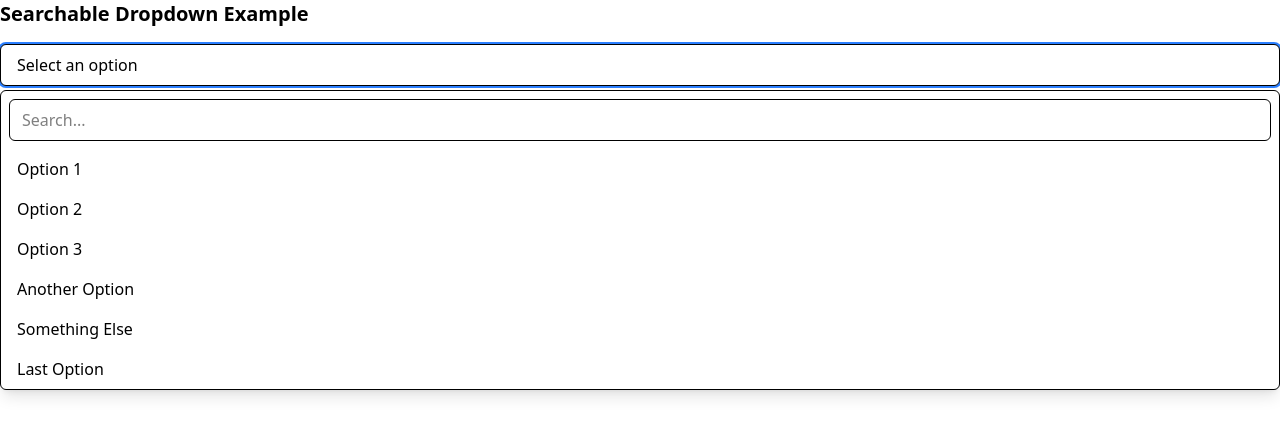
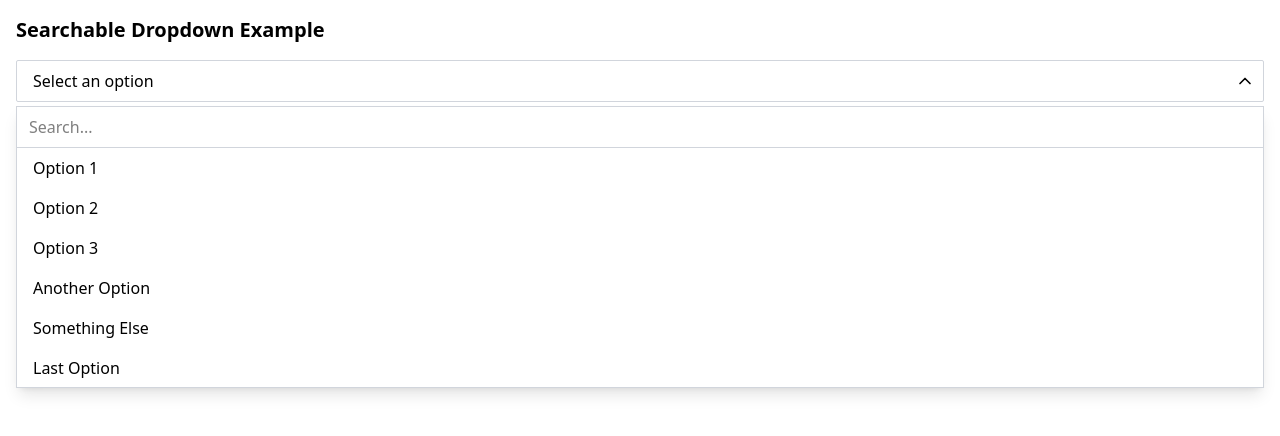
Before and after one commit to nayakayp/dropdown-makyo, a React (Vite) app: page / in a window 1280 px wide. Both pictures are taken after a click on the button "Select an option". Shown: the top 436 px of the page. Built offline with nearby package versions, Linux system fonts and the light colour scheme.

Commit message:
feat: first feature

```diff
--- a/src/App.tsx
+++ b/src/App.tsx
@@ -11,7 +11,7 @@ function App() {
   ];
 
   return (
-    <div className="">
+    <div className="p-4">
       <h1 className="text-xl font-bold mb-4">Searchable Dropdown Example</h1>
       <Dropdown
         options={options}
--- a/src/components/Dropdown.tsx
+++ b/src/components/Dropdown.tsx
@@ -1,4 +1,4 @@
-import { useState } from "react";
+import { useState, useRef, useEffect, useMemo } from "react";
 
 interface Option {
   value: string;
@@ -19,9 +19,38 @@ export const Dropdown = ({
   const [isOpen, setIsOpen] = useState(false);
   const [searchTerm, setSearchTerm] = useState("");
   const [selectedOption, setSelectedOption] = useState<Option | null>(null);
+  const searchInputRef = useRef<HTMLInputElement | null>(null);
+  const dropdownRef = useRef<HTMLDivElement | null>(null);
 
-  const filteredOptions = options.filter((option) =>
+  const highlightText = (text: string, highlight: string) => {
+    if (!highlight.trim()) {
+      return <span>{text}</span>;
+    }
+
+    const regex = new RegExp(`(${highlight})`, "gi");
+    const parts = text.split(regex);
+
+    return (
+      <span>
+        {parts.map((part, index) =>
+          part.toLowerCase() === highlight.toLowerCase() ? (
+            <span key={index} className="bg-teal-300">
+              {part}
+            </span>
+          ) : (
+            <span key={index}>{part}</span>
+          ),
+        )}
+      </span>
+    );
+  };
+
+  const filteredOptions = useMemo(
+    () =>
+      options.filter((option) =>
         option.label.toLowerCase().includes(searchTerm.toLowerCase()),
+      ),
+    [options, searchTerm],
   );
 
   const handleOptionClick = (option: Option) => {
@@ -31,37 +60,98 @@ export const Dropdown = ({
     onChange?.(option);
   };
 
+  const handleButtonClick = () => {
+    setIsOpen(!isOpen);
+  };
+
+  useEffect(() => {
+    if (isOpen && searchInputRef.current) {
+      searchInputRef.current.focus();
+    }
+    return () => {};
+  }, [isOpen]);
+
+  useEffect(() => {
+    const handleEscapeKey = (event: KeyboardEvent) => {
+      if (event.key === "Escape" && isOpen) {
+        setIsOpen(false);
+        setSearchTerm("");
+      }
+    };
+
+    const handleClickOutside = (event: MouseEvent) => {
+      if (
+        dropdownRef.current &&
+        !dropdownRef.current.contains(event.target as Node)
+      ) {
+        setIsOpen(false);
+        setSearchTerm("");
+      }
+    };
+
+    document.addEventListener("keydown", handleEscapeKey);
+    document.addEventListener("mousedown", handleClickOutside);
+
+    return () => {
+      document.removeEventListener("keydown", handleEscapeKey);
+      document.removeEventListener("mousedown", handleClickOutside);
+    };
+  }, [isOpen]);
+
   return (
-    <div className="relative w-full">
+    <div ref={dropdownRef} className="relative w-full">
       <button
         type="button"
-        onClick={() => setIsOpen(!isOpen)}
-        className="w-full px-4 py-2 text-left bg-white border rounded-md shadow-sm focus:outline-none focus:ring-2 focus:ring-blue-500"
+        onClick={handleButtonClick}
+        className="w-full px-4 py-2 text-left bg-white border border-gray-300 rounded-xs focus:outline-none cursor-pointer relative pr-10"
       >
         {selectedOption ? selectedOption.label : placeholder}
+        <svg
+          xmlns="http://www.w3.org/2000/svg"
+          width="24"
+          height="24"
+          viewBox="0 0 24 24"
+          fill="none"
+          stroke="currentColor"
+          stroke-width="2"
+          stroke-linecap="round"
+          stroke-linejoin="round"
+          className={`lucide lucide-chevron-down absolute right-2 top-1/2 -translate-y-1/2 w-5 h-5 transition-transform duration-200 ${
+            isOpen ? "rotate-180" : "rotate-0"
+          }`}
+        >
+          <path d="m6 9 6 6 6-6" />
+        </svg>
+        {/* <ChevronUpDownIcon /> */}
       </button>
 
-      {isOpen && (
-        <div className="absolute w-full mt-1 bg-white border rounded-md shadow-lg z-10">
-          <div className="p-2">
+      <div
+        className={`absolute w-full mt-1 bg-white z-10 transition-all duration-100 ease-in shadow-lg ${
+          isOpen
+            ? "opacity-100 translate-y-0 pointer-events-auto"
+            : "opacity-0 -translate-y-2 pointer-events-none"
+        }`}
+      >
         <input
+          ref={searchInputRef}
           type="text"
           placeholder="Search..."
           value={searchTerm}
           onChange={(e) => setSearchTerm(e.target.value)}
-              className="w-full px-3 py-2 border rounded-md focus:outline-none focus:ring-2 focus:ring-blue-500"
+          className="w-full px-3 py-2 border border-gray-300 focus:outline-none"
           onClick={(e) => e.stopPropagation()}
         />
-          </div>
 
-          <ul className="max-h-60 overflow-auto">
+        <ul className="max-h-60 overflow-auto px-4 pb-4 border-gray-300 border-b border-r border-l">
           {filteredOptions.map((option) => (
             <li
               key={option.value}
               onClick={() => handleOptionClick(option)}
-                className="px-4 py-2 cursor-pointer hover:bg-gray-100"
+              className={`-mx-4 px-4 py-2 cursor-pointer hover:bg-gray-100 ${
+                selectedOption?.value === option.value ? "bg-teal-100" : ""
+              }`}
             >
-                {option.label}
+              {highlightText(option.label, searchTerm)}
             </li>
           ))}
           {filteredOptions.length === 0 && (
@@ -69,7 +159,6 @@ export const Dropdown = ({
           )}
         </ul>
       </div>
-      )}
     </div>
   );
 };
```
Lines whose indentation alone changed are shown as unchanged.
